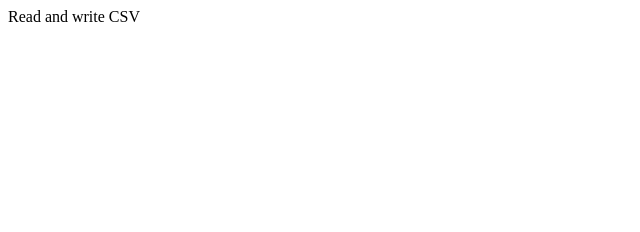
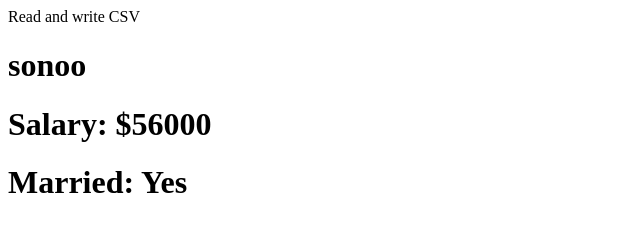
Before and after one commit to azerengazzou/JSON-serializable, a plain HTML site: page index.html in a window 1280 px wide. Shown: the whole page, without its empty margins (0-640 px from the left). Drawn offline with Linux system fonts and the light colour scheme; no server answers.

Commit message:
fetch and display data in html tags

```diff
--- a/index.html
+++ b/index.html
@@ -7,7 +7,9 @@
 </head>
 <body>
     Read and write CSV
-    <pre id="jsonData"></pre>
+        <h1 id="name"></h1>
+        <h1 id="salary"></h1>
+        <h1 id="married"></h1>
     <script src="script.js"></script> <!-- Link to JavaScript file -->
 
 </body>
--- a/script.js
+++ b/script.js
@@ -13,4 +13,19 @@ document.addEventListener("DOMContentLoaded", function() {
         .catch(error => {
             console.error("Error fetching JSON data:", error);
         });
+
+        const jsonData = {
+            "employee": {
+                "name": "sonoo",
+                "salary": 56000,
+                "married": true
+            }
+        };
+        const nameElement = document.getElementById("name");
+    const salaryElement = document.getElementById("salary");
+    const marriedElement = document.getElementById("married");
+
+    nameElement.textContent = jsonData.employee.name;
+    salaryElement.textContent = "Salary: $" + jsonData.employee.salary;
+    marriedElement.textContent = "Married: " + (jsonData.employee.married ? "Yes" : "No");
 });
```
